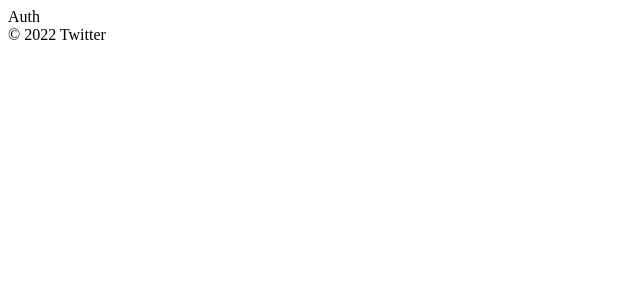
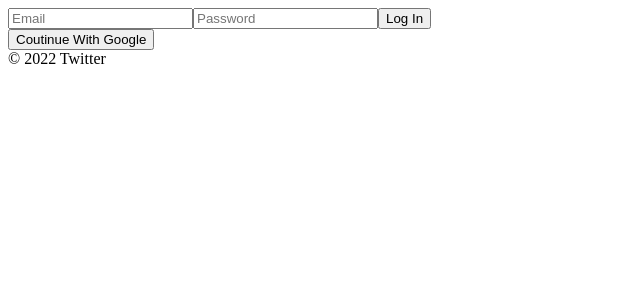
Before and after one commit to icecokel/-clone-React_Twitter, a React (Create React App) app: page / in a window 1280 px wide. Shown: the top 300 px of the page, without its empty margins (0-640 px from the left). Built offline with nearby package versions, Linux system fonts and the light colour scheme; no server answers.

Commit message:
로그인 구현중

```diff
--- a/src/routes/Auth.jsx
+++ b/src/routes/Auth.jsx
@@ -1,5 +1,17 @@
 import React from "react";
 
-const Auth = () => <span>Auth</span>;
+const Auth = () => (
+  <div>
+    <form action="">
+      <input type="text" placeholder="Email" />
+      <input type="password" name="" id="" placeholder="Password" />
+      <input type="submit" value="Log In" />
+    </form>
+
+    <div>
+      <button> Coutinue With Google</button>
+    </div>
+  </div>
+);
 
 export default Auth;
```
